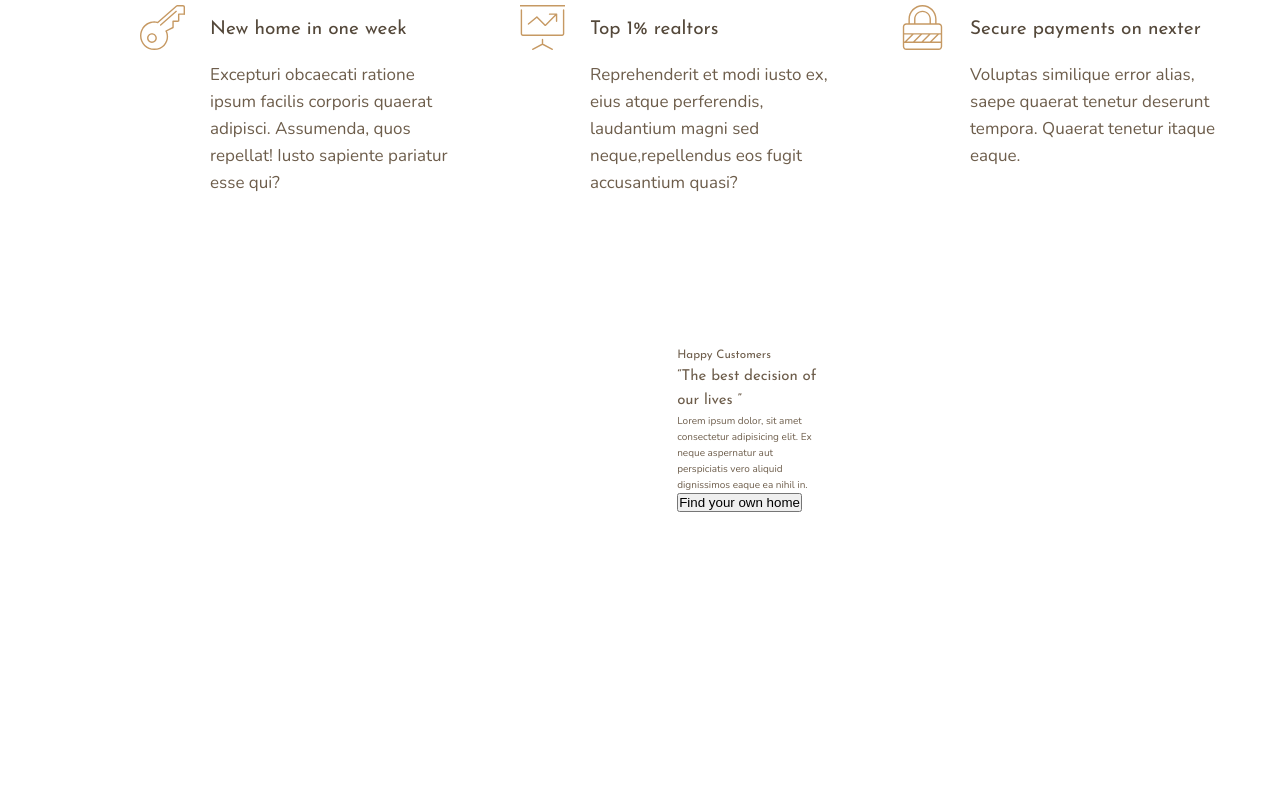
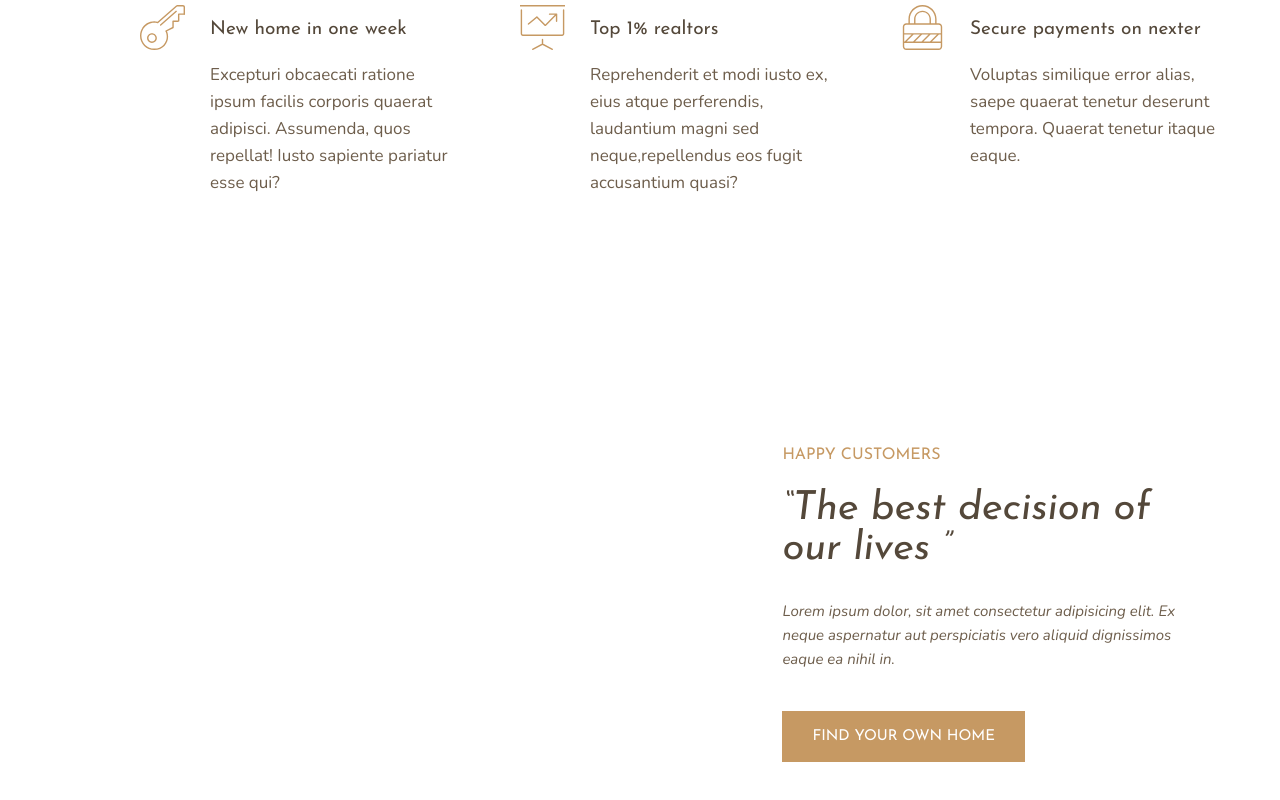
Before and after one commit to NarminGale/Nexter-Project, a website: page index.html in a window 1280 px wide. Shown: the part 989-1789 px from the top of the page. Drawn offline with nearby package versions, Linux system fonts and the light colour scheme.

Commit message:
Builded styling of story section

```diff
--- a/sass/_story.scss
+++ b/sass/_story.scss
@@ -4,6 +4,22 @@
   }
 
   &__content {
-    grid-column: col-start 5 / col-end 4;
+    grid-column: col-start 5 / full-end;
+    padding: 6rem 8vw;
+
+    // display: flex;
+    // flex-direction: column;
+    // justify-content: center;
+    // align-items: flex-start;
+
+    display: grid;
+    align-content: center;
+    justify-items: start;
+  }
+
+  &__text {
+    font-size: 1.5rem;
+    font-style: italic;
+    margin-bottom: 4rem;
   }
 }
```
Also changed, not shown: css/style.css.
